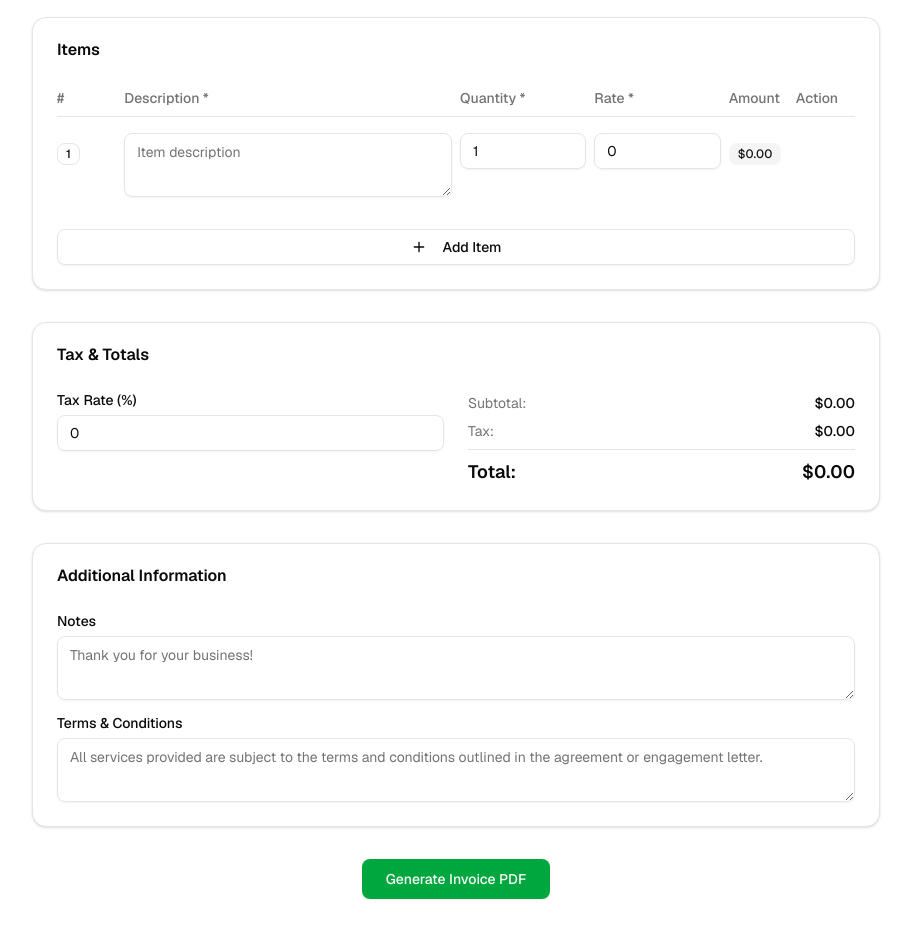
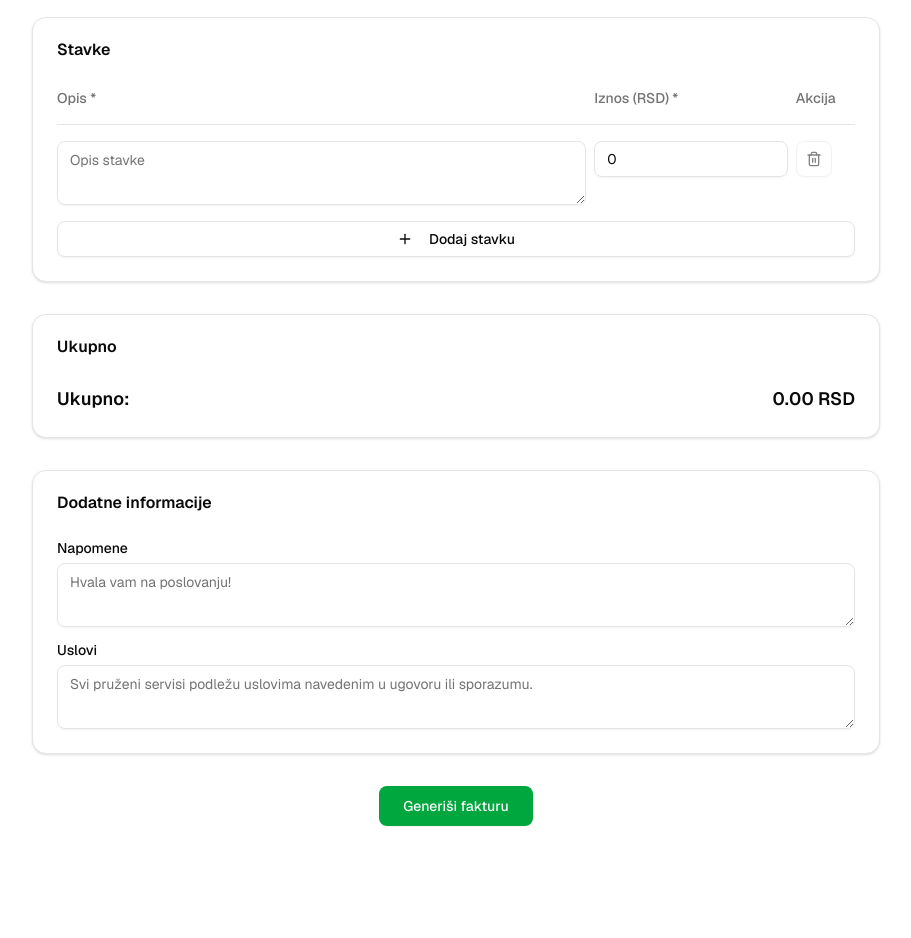
Before and after one commit to nobradov1c/invoisferatu, a Next.js app: page / in a window 1280 px wide. Shown: the part 940-1878 px from the top of the page, without its empty margins (184-1095 px from the left). After the commit the page ends 1822 px from the top, so only its background shows below. Built offline with nearby package versions, Linux system fonts and the light colour scheme.

Commit message:
fix invoice items

```diff
--- a/app/lib/invoice-schema.ts
+++ b/app/lib/invoice-schema.ts
@@ -1,9 +1,8 @@
 import { z } from "zod";
 
 export const invoiceItemSchema = z.object({
-  description: z.string().min(1, "Item description is required"),
-  quantity: z.number().min(0.01, "Quantity must be greater than 0"),
-  rate: z.number().min(0.01, "Rate must be greater than 0"),
+  opis: z.string().min(1, "Opis je obavezan"),
+  iznos: z.number().min(0.01, "Iznos mora biti veći od 0"),
 });
 
 export const invoiceSchema = z.object({
@@ -28,15 +27,12 @@ export const invoiceSchema = z.object({
   clientPib: z.string().min(1, "PIB je obavezan"),
   clientMaticniBroj: z.string().min(1, "Matični broj je obavezan"),
 
-  // Items
-  items: z.array(invoiceItemSchema).min(1, "At least one item is required"),
+  // Stavke
+  items: z.array(invoiceItemSchema).min(1, "Najmanje jedna stavka je potrebna"),
 
-  // Tax and totals
-  taxRate: z.number().min(0).max(100).optional().default(0),
-
-  // Notes
-  notes: z.string().optional(),
-  termsAndConditions: z.string().optional(),
+  // Dodatne informacije
+  napomene: z.string().optional(),
+  uslovi: z.string().optional(),
 });
 
 export type InvoiceFormData = z.infer<typeof invoiceSchema>;
--- a/app/lib/pdf-generator.ts
+++ b/app/lib/pdf-generator.ts
@@ -64,20 +64,14 @@ export function generateInvoicePDF(data: InvoiceFormData): void {
   doc.text(`Matični broj: ${data.clientMaticniBroj}`, 20, yPosition);
 
   // Calculate totals
-  const subtotal = data.items.reduce(
-    (sum, item) => sum + item.quantity * item.rate,
-    0,
-  );
-  const taxAmount = subtotal * (data.taxRate / 100);
-  const total = subtotal + taxAmount;
+  const total = data.items.reduce((sum, item) => sum + item.iznos, 0);
 
-  // Balance Due (Top Right)
   doc.setFontSize(12);
   doc.setFont("helvetica", "bold");
-  doc.text("Balance Due", 150, 80);
+  doc.text("Ukupno", 150, 80);
   doc.setFontSize(16);
   doc.text(
-    `$${total.toLocaleString("en-US", { minimumFractionDigits: 2, maximumFractionDigits: 2 })}`,
+    `${total.toLocaleString("sr-RS", { minimumFractionDigits: 2, maximumFractionDigits: 2 })} RSD`,
     150,
     95,
   );
@@ -89,10 +83,8 @@ export function generateInvoicePDF(data: InvoiceFormData): void {
   doc.setFont("helvetica", "bold");
   doc.setFontSize(10);
   doc.text("#", 20, yPosition);
-  doc.text("Item & Description", 30, yPosition);
-  doc.text("Qty", 120, yPosition);
-  doc.text("Rate", 140, yPosition);
-  doc.text("Amount", 170, yPosition);
+  doc.text("Opis", 30, yPosition);
+  doc.text("Iznos (RSD)", 150, yPosition);
 
   // Table Header Line
   doc.line(20, yPosition + 2, 190, yPosition + 2);
@@ -102,23 +94,15 @@ export function generateInvoicePDF(data: InvoiceFormData): void {
   // Table Items
   doc.setFont("helvetica", "normal");
   data.items.forEach((item, index) => {
-    const amount = item.quantity * item.rate;
-
     doc.text(`${index + 1}`, 20, yPosition);
 
     // Handle multi-line descriptions
-    const descriptionLines = doc.splitTextToSize(item.description, 85);
+    const descriptionLines = doc.splitTextToSize(item.opis, 115);
     doc.text(descriptionLines, 30, yPosition);
 
-    doc.text(item.quantity.toString(), 120, yPosition);
     doc.text(
-      `$${item.rate.toLocaleString("en-US", { minimumFractionDigits: 2, maximumFractionDigits: 2 })}`,
-      140,
-      yPosition,
-    );
-    doc.text(
-      `$${amount.toLocaleString("en-US", { minimumFractionDigits: 2, maximumFractionDigits: 2 })}`,
-      170,
+      `${item.iznos.toLocaleString("sr-RS", { minimumFractionDigits: 2, maximumFractionDigits: 2 })} RSD`,
+      150,
       yPosition,
     );
 
@@ -130,57 +114,36 @@ export function generateInvoicePDF(data: InvoiceFormData): void {
   doc.line(120, yPosition, 190, yPosition);
   yPosition += 10;
 
-  doc.setFont("helvetica", "normal");
-  doc.text("Sub Total", 140, yPosition);
+  doc.setFont("helvetica", "bold");
+  doc.text("Ukupno", 140, yPosition);
   doc.text(
-    `$${subtotal.toLocaleString("en-US", { minimumFractionDigits: 2, maximumFractionDigits: 2 })}`,
+    `${total.toLocaleString("sr-RS", { minimumFractionDigits: 2, maximumFractionDigits: 2 })} RSD`,
     170,
     yPosition,
   );
 
-  yPosition += 8;
-  doc.text(`Tax Rate`, 140, yPosition);
-  doc.text(`${data.taxRate}%`, 170, yPosition);
-
-  yPosition += 8;
-  doc.setFont("helvetica", "bold");
-  doc.text("Total", 140, yPosition);
-  doc.text(
-    `$${total.toLocaleString("en-US", { minimumFractionDigits: 2, maximumFractionDigits: 2 })}`,
-    170,
-    yPosition,
-  );
-
-  yPosition += 8;
-  doc.text("Balance Due", 140, yPosition);
-  doc.text(
-    `$${total.toLocaleString("en-US", { minimumFractionDigits: 2, maximumFractionDigits: 2 })}`,
-    170,
-    yPosition,
-  );
-
-  // Notes Section
-  if (data.notes) {
+  // Napomene Section
+  if (data.napomene) {
     yPosition += 20;
     doc.setFont("helvetica", "bold");
-    doc.text("Notes", 20, yPosition);
+    doc.text("Napomene", 20, yPosition);
 
     doc.setFont("helvetica", "normal");
     yPosition += 8;
-    const notesLines = doc.splitTextToSize(data.notes, 170);
+    const notesLines = doc.splitTextToSize(data.napomene, 170);
     doc.text(notesLines, 20, yPosition);
     yPosition += notesLines.length * 5;
   }
 
-  // Terms & Conditions
-  if (data.termsAndConditions) {
+  // Uslovi
+  if (data.uslovi) {
     yPosition += 10;
     doc.setFont("helvetica", "bold");
-    doc.text("Terms & Conditions", 20, yPosition);
+    doc.text("Uslovi", 20, yPosition);
 
     doc.setFont("helvetica", "normal");
     yPosition += 8;
-    const termsLines = doc.splitTextToSize(data.termsAndConditions, 170);
+    const termsLines = doc.splitTextToSize(data.uslovi, 170);
     doc.text(termsLines, 20, yPosition);
   }
 
--- a/components/forms/invoice-form.tsx
+++ b/components/forms/invoice-form.tsx
@@ -3,7 +3,7 @@
 import { Plus, Trash2 } from "lucide-react";
 import { useState } from "react";
 import { useFieldArray, useForm } from "react-hook-form";
-import { Badge } from "@/components/ui/badge";
+
 import { Button } from "@/components/ui/button";
 import { Card, CardContent, CardHeader, CardTitle } from "@/components/ui/card";
 import { Input } from "@/components/ui/input";
@@ -38,10 +38,9 @@ export default function InvoiceForm() {
       clientAdresa: "",
       clientPib: "",
       clientMaticniBroj: "",
-      items: [{ description: "", quantity: 1, rate: 0 }],
-      taxRate: 0,
-      notes: "",
-      termsAndConditions: "",
+      items: [{ opis: "", iznos: 0 }],
+      napomene: "",
+      uslovi: "",
     },
   });
 
@@ -51,16 +50,12 @@ export default function InvoiceForm() {
   });
 
   const watchedItems = watch("items");
-  const watchedTaxRate = watch("taxRate") || 0;
 
   // Calculate totals
-  const subtotal =
+  const total =
     watchedItems?.reduce((sum, item) => {
-      return sum + (item?.quantity || 0) * (item?.rate || 0);
+      return sum + (item?.iznos || 0);
     }, 0) || 0;
-
-  const taxAmount = subtotal * (watchedTaxRate / 100);
-  const total = subtotal + taxAmount;
 
   const validateForm = (data: InvoiceFormData) => {
     // biome-ignore lint/suspicious/noExplicitAny: reason
@@ -85,32 +80,22 @@ export default function InvoiceForm() {
     if (!data.clientMaticniBroj?.trim())
       errors.clientMaticniBroj = "Matični broj je obavezan";
 
-    // Items validation
+    // Stavke validation
     if (!data.items || data.items.length === 0) {
-      errors.items = "At least one item is required";
+      errors.items = "Najmanje jedna stavka je potrebna";
     } else {
       data.items.forEach((item, index) => {
-        if (!item.description?.trim()) {
+        if (!item.opis?.trim()) {
           if (!errors.items) errors.items = [];
           if (!errors.items[index]) errors.items[index] = {};
-          errors.items[index].description = "Item description is required";
+          errors.items[index].opis = "Opis je obavezan";
         }
-        if (!item.quantity || item.quantity <= 0) {
+        if (!item.iznos || item.iznos <= 0) {
           if (!errors.items) errors.items = [];
           if (!errors.items[index]) errors.items[index] = {};
-          errors.items[index].quantity = "Quantity must be greater than 0";
-        }
-        if (!item.rate || item.rate <= 0) {
-          if (!errors.items) errors.items = [];
-          if (!errors.items[index]) errors.items[index] = {};
-          errors.items[index].rate = "Rate must be greater than 0";
+          errors.items[index].iznos = "Iznos mora biti veći od 0";
         }
       });
-    }
-
-    // Tax rate validation
-    if (data.taxRate < 0 || data.taxRate > 100) {
-      errors.taxRate = "Tax rate must be between 0 and 100";
     }
 
     return errors;
@@ -126,18 +111,15 @@ export default function InvoiceForm() {
         if (key === "items" && Array.isArray(validationErrors.items)) {
           // biome-ignore lint/suspicious/noExplicitAny: reason
           validationErrors.items.forEach((itemErrors: any, index: number) => {
-            if (itemErrors.description) {
-              setError(`items.${index}.description`, {
-                message: itemErrors.description,
+            if (itemErrors.opis) {
+              setError(`items.${index}.opis`, {
+                message: itemErrors.opis,
               });
             }
-            if (itemErrors.quantity) {
-              setError(`items.${index}.quantity`, {
-                message: itemErrors.quantity,
+            if (itemErrors.iznos) {
+              setError(`items.${index}.iznos`, {
+                message: itemErrors.iznos,
               });
-            }
-            if (itemErrors.rate) {
-              setError(`items.${index}.rate`, { message: itemErrors.rate });
             }
           });
         } else {
@@ -353,123 +335,82 @@ export default function InvoiceForm() {
           </CardContent>
         </Card>
 
-        {/* Items */}
+        {/* Stavke */}
         <Card>
           <CardHeader>
-            <CardTitle>Items</CardTitle>
+            <CardTitle>Stavke</CardTitle>
           </CardHeader>
           <CardContent>
             <div className="space-y-4">
-              <div className="overflow-x-auto">
-                <div className="min-w-[600px]">
-                  <div className="mb-2 grid grid-cols-12 gap-2 font-medium text-muted-foreground text-sm">
-                    <div className="col-span-1">#</div>
-                    <div className="col-span-5">Description *</div>
-                    <div className="col-span-2">Quantity *</div>
-                    <div className="col-span-2">Rate *</div>
-                    <div className="col-span-1">Amount</div>
-                    <div className="col-span-1">Action</div>
+              <div className="space-y-4">
+                <div className="grid grid-cols-12 gap-2 font-medium text-muted-foreground text-sm">
+                  <div className="col-span-8">Opis *</div>
+                  <div className="col-span-3">Iznos (RSD) *</div>
+                  <div className="col-span-1">Akcija</div>
                 </div>
-                  <Separator className="mb-4" />
 
-                  {fields.map((field, index) => {
-                    const quantity = watchedItems?.[index]?.quantity || 0;
-                    const rate = watchedItems?.[index]?.rate || 0;
-                    const amount = quantity * rate;
+                <Separator />
 
-                    return (
+                <div className="space-y-4">
+                  {fields.map((field, index) => (
                     <div
                       key={field.id}
-                        className="mb-4 grid grid-cols-12 items-start gap-2"
+                      className="grid grid-cols-12 items-start gap-2"
                     >
-                        <div className="col-span-1 pt-2">
-                          <Badge variant="outline" className="text-xs">
-                            {index + 1}
-                          </Badge>
-                        </div>
-
-                        <div className="col-span-5 space-y-1">
+                      <div className="col-span-8 space-y-2">
                         <Textarea
-                            placeholder="Item description"
+                          placeholder="Opis stavke"
                           rows={2}
-                            {...register(`items.${index}.description`)}
+                          {...register(`items.${index}.opis`)}
                         />
-                          {errors.items?.[index]?.description && (
+                        {errors.items?.[index]?.opis && (
                           <p className="text-destructive text-xs">
-                              {errors.items[index]?.description?.message}
+                            {errors.items[index]?.opis?.message}
                           </p>
                         )}
                       </div>
 
-                        <div className="col-span-2 space-y-1">
-                          <Input
-                            type="number"
-                            step="0.01"
-                            min="0"
-                            placeholder="1"
-                            {...register(`items.${index}.quantity`, {
-                              valueAsNumber: true,
-                            })}
-                          />
-                          {errors.items?.[index]?.quantity && (
-                            <p className="text-destructive text-xs">
-                              {errors.items[index]?.quantity?.message}
-                            </p>
-                          )}
-                        </div>
-
-                        <div className="col-span-2 space-y-1">
+                      <div className="col-span-3 space-y-2">
                         <Input
                           type="number"
                           step="0.01"
                           min="0"
                           placeholder="0.00"
-                            {...register(`items.${index}.rate`, {
+                          {...register(`items.${index}.iznos`, {
                             valueAsNumber: true,
                           })}
                         />
-                          {errors.items?.[index]?.rate && (
+                        {errors.items?.[index]?.iznos && (
                           <p className="text-destructive text-xs">
-                              {errors.items[index]?.rate?.message}
+                            {errors.items[index]?.iznos?.message}
                           </p>
                         )}
                       </div>
 
-                        <div className="col-span-1 pt-2">
-                          <Badge variant="secondary">
-                            ${amount.toFixed(2)}
-                          </Badge>
-                        </div>
-
-                        <div className="col-span-1 pt-2">
-                          {fields.length > 1 && (
+                      <div className="col-span-1">
                         <Button
                           type="button"
-                              variant="ghost"
-                              size="sm"
+                          variant="outline"
+                          size="icon"
                           onClick={() => remove(index)}
-                              className="h-8 w-8 p-0 text-destructive hover:text-destructive"
+                          disabled={fields.length === 1}
                         >
                           <Trash2 className="h-4 w-4" />
                         </Button>
-                          )}
                       </div>
                     </div>
-                    );
-                  })}
+                  ))}
                 </div>
               </div>
 
               <Button
                 type="button"
                 variant="outline"
-                onClick={() =>
-                  append({ description: "", quantity: 1, rate: 0 })
-                }
+                onClick={() => append({ opis: "", iznos: 0 })}
                 className="w-full"
               >
                 <Plus className="mr-2 h-4 w-4" />
-                Add Item
+                Dodaj stavku
               </Button>
 
               {errors.items && (
@@ -481,73 +422,42 @@ export default function InvoiceForm() {
           </CardContent>
         </Card>
 
-        {/* Tax & Totals */}
+        {/* Ukupno */}
         <Card>
           <CardHeader>
-            <CardTitle>Tax & Totals</CardTitle>
+            <CardTitle>Ukupno</CardTitle>
           </CardHeader>
-          <CardContent className="grid gap-6 md:grid-cols-2">
-            <div className="space-y-2">
-              <Label htmlFor="taxRate">Tax Rate (%)</Label>
-              <Input
-                id="taxRate"
-                type="number"
-                step="0.01"
-                min="0"
-                max="100"
-                placeholder="0.00"
-                {...register("taxRate", {
-                  valueAsNumber: true,
-                })}
-              />
-              {errors.taxRate && (
-                <p className="text-destructive text-sm">
-                  {errors.taxRate.message}
-                </p>
-              )}
-            </div>
-
-            <div className="space-y-2">
-              <div className="flex justify-between text-sm">
-                <span className="text-muted-foreground">Subtotal:</span>
-                <span className="font-medium">${subtotal.toFixed(2)}</span>
-              </div>
-              <div className="flex justify-between text-sm">
-                <span className="text-muted-foreground">Tax:</span>
-                <span className="font-medium">${taxAmount.toFixed(2)}</span>
-              </div>
-              <Separator />
+          <CardContent>
             <div className="flex justify-between font-semibold text-lg">
-                <span>Total:</span>
-                <span>${total.toFixed(2)}</span>
-              </div>
+              <span>Ukupno:</span>
+              <span>{total.toFixed(2)} RSD</span>
             </div>
           </CardContent>
         </Card>
 
-        {/* Additional Information */}
+        {/* Dodatne informacije */}
         <Card>
           <CardHeader>
-            <CardTitle>Additional Information</CardTitle>
+            <CardTitle>Dodatne informacije</CardTitle>
           </CardHeader>
           <CardContent className="space-y-4">
             <div className="space-y-2">
-              <Label htmlFor="notes">Notes</Label>
+              <Label htmlFor="napomene">Napomene</Label>
               <Textarea
-                id="notes"
-                placeholder="Thank you for your business!"
+                id="napomene"
+                placeholder="Hvala vam na poslovanju!"
                 rows={3}
-                {...register("notes")}
+                {...register("napomene")}
               />
             </div>
 
             <div className="space-y-2">
-              <Label htmlFor="termsAndConditions">Terms & Conditions</Label>
+              <Label htmlFor="uslovi">Uslovi</Label>
               <Textarea
-                id="termsAndConditions"
-                placeholder="All services provided are subject to the terms and conditions outlined in the agreement or engagement letter."
+                id="uslovi"
+                placeholder="Svi pruženi servisi podležu uslovima navedenim u ugovoru ili sporazumu."
                 rows={3}
-                {...register("termsAndConditions")}
+                {...register("uslovi")}
               />
             </div>
           </CardContent>
@@ -561,7 +471,7 @@ export default function InvoiceForm() {
             disabled={isGenerating}
             className="bg-green-600 hover:bg-green-700"
           >
-            {isGenerating ? "Generating PDF..." : "Generate Invoice PDF"}
+            {isGenerating ? "Generiše se PDF..." : "Generiši fakturu"}
           </Button>
         </div>
       </form>
```
Lines whose indentation alone changed are shown as unchanged.
